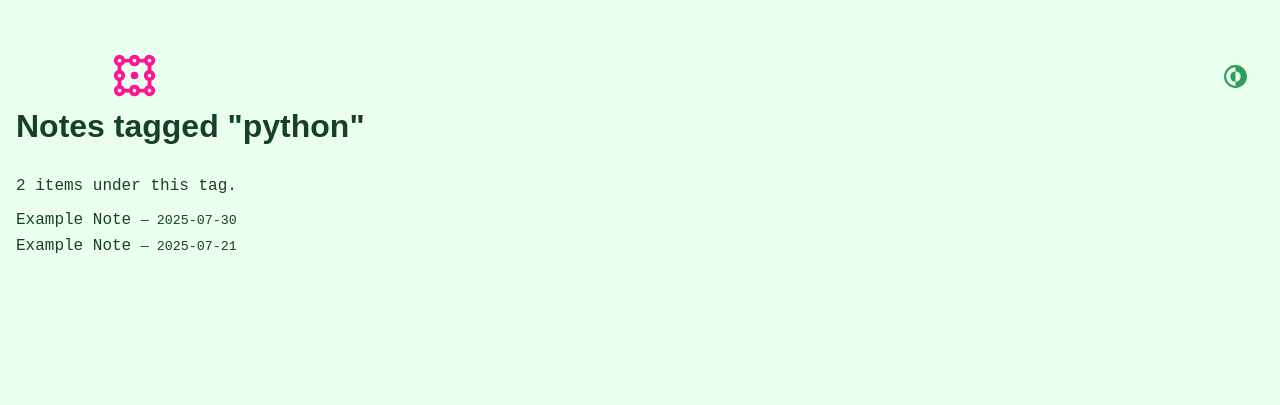
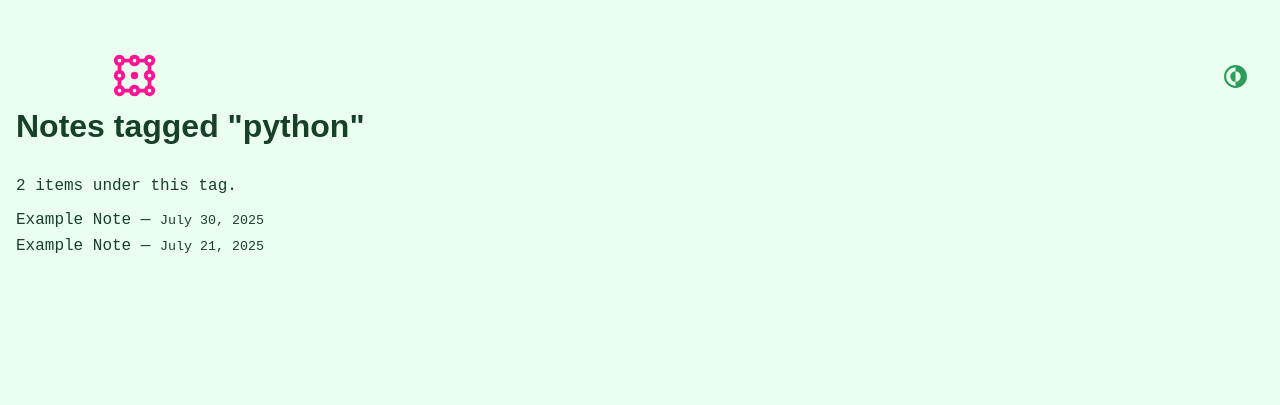
Before and after one commit to dduyg/5566677, a Jekyll site: the page built from tags/python.md, in a window 1280 px wide. Shown: the top 405 px of the page. Built offline with Jekyll 4.4.1, drawn with Linux system fonts in a browser that asks for light colours; some web fonts are replaced.

Commit message:
Update tag.html

```diff
--- a/_layouts/tag.html
+++ b/_layouts/tag.html
@@ -17,8 +17,9 @@ layout: default
   <ul>
     {% for note in sorted_notes %}
       <li>
-        <a href="{{ note.url | relative_url }}">{{ note.title }}</a>
-        <small>— {{ note.last_modified_at }}</small>
+        <a href="{{ note.url | relative_url }}">
+          {{ note.title }} — <small>{{ note.last_modified_at | date: "%B %d, %Y" }}</small>
+        </a>
       </li>
     {% endfor %}
   </ul>
```
